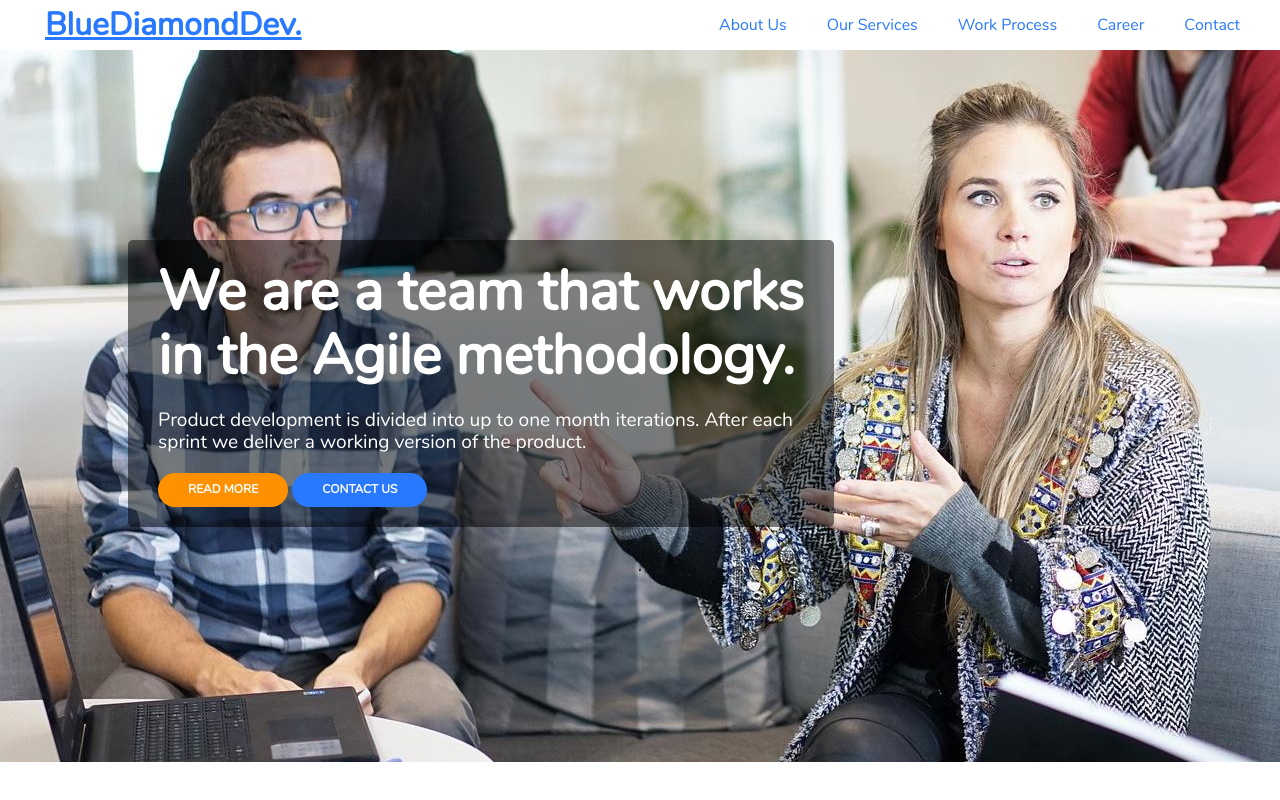
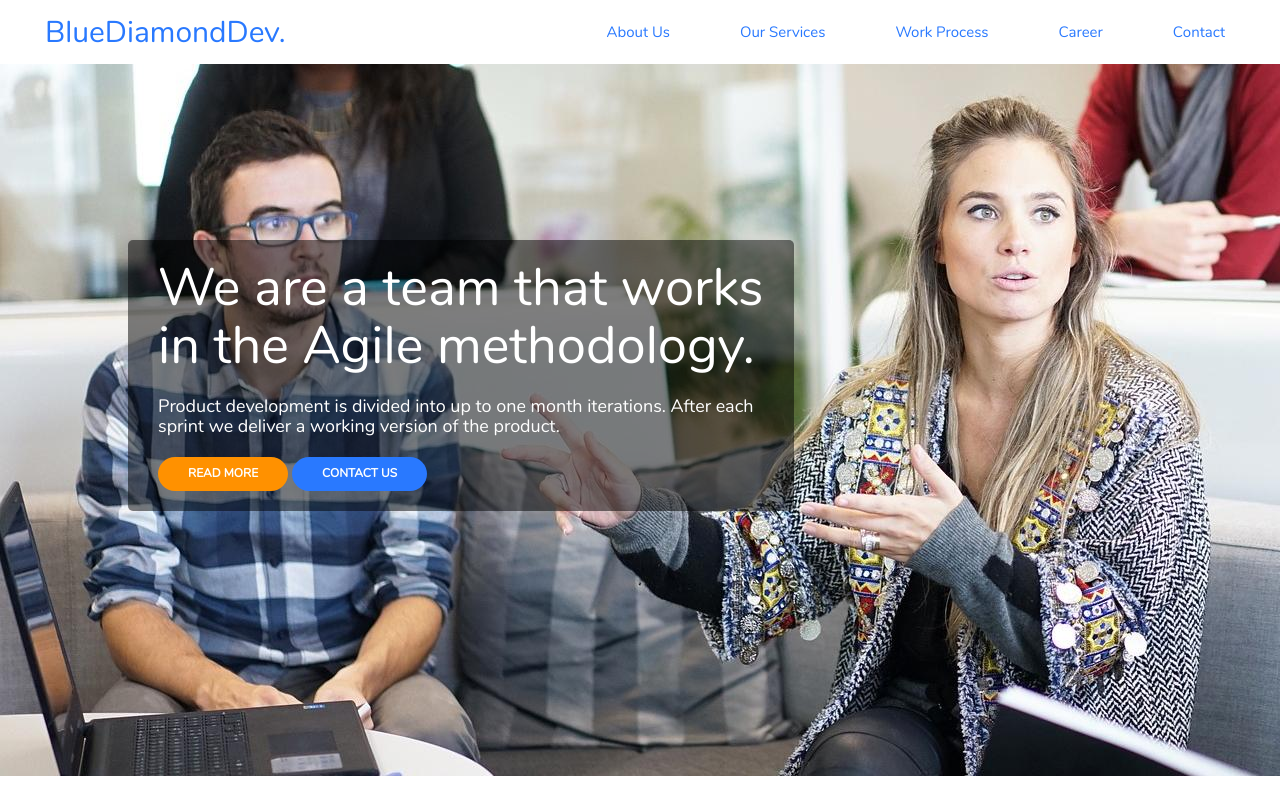
Before and after one commit to mickozak/Website-Company, a plain HTML site: page index.html in a window 1280 px wide. Shown: the top 800 px of the page. Drawn offline with Linux system fonts and the light colour scheme.

Commit message:
Update index.html

```diff
--- a/index.html
+++ b/index.html
@@ -5,7 +5,8 @@
     <title>BlueDiamondDev</title>
     <!--ICONS-->
     <!--LIBRARIES-->
-
+    <link rel="stylesheet" href="css/libraries/animate.min.css"/>
+    <link rel="stylesheet" href="css/libraries/materialize.css"/>
     <!--CSS-->
     <link rel="stylesheet" href="css/normalize.css" type="text/css"/>
     <link rel="stylesheet" href="css/main.css" type="text/css"/>
```
